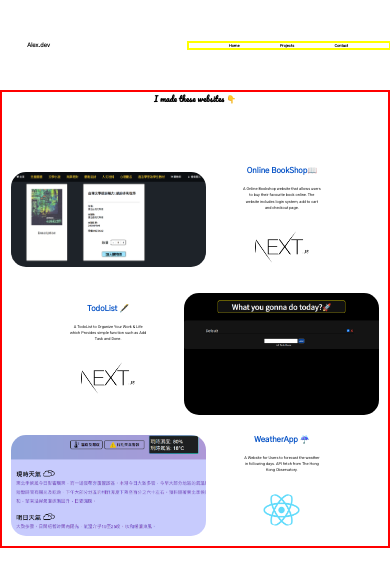
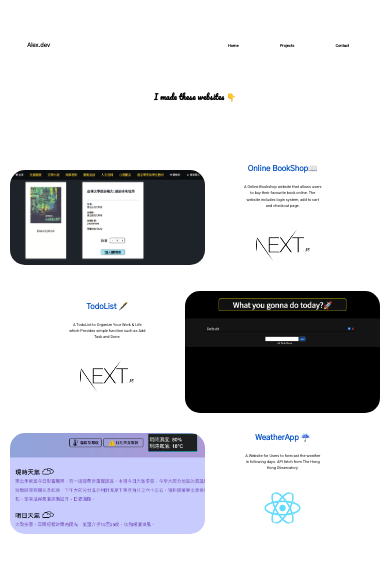
Before and after one commit to fung673/Portfolio, a Next.js app: page /project in a window 390 px wide. Shown: the top 586 px of the page. Built offline with nearby package versions, Linux system fonts and the light colour scheme.

Commit message:
mobile css

```diff
--- a/styles/Project.module.css
+++ b/styles/Project.module.css
@@ -115,7 +115,6 @@
 @media screen and (max-width: 450px) {
 
  .topbarRight {
-  border: 2px solid yellow;
   width: 55%;
   display: flex;
   font-family: 'Roboto';
@@ -131,7 +130,6 @@
  }
 
  .body {
-  border: 2px solid red;
   margin-top: 0px;
  }
 
```
